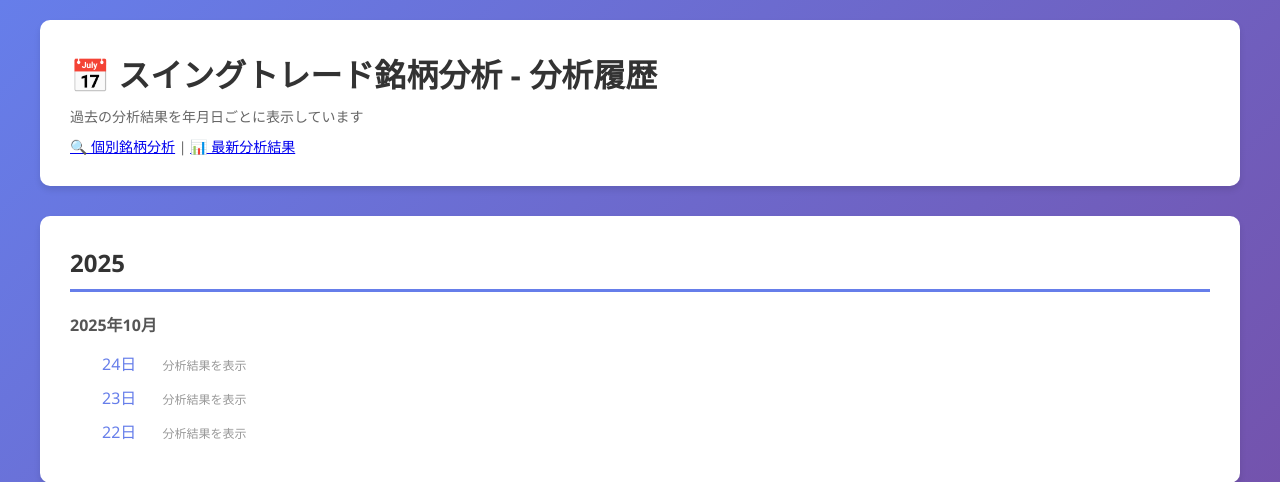
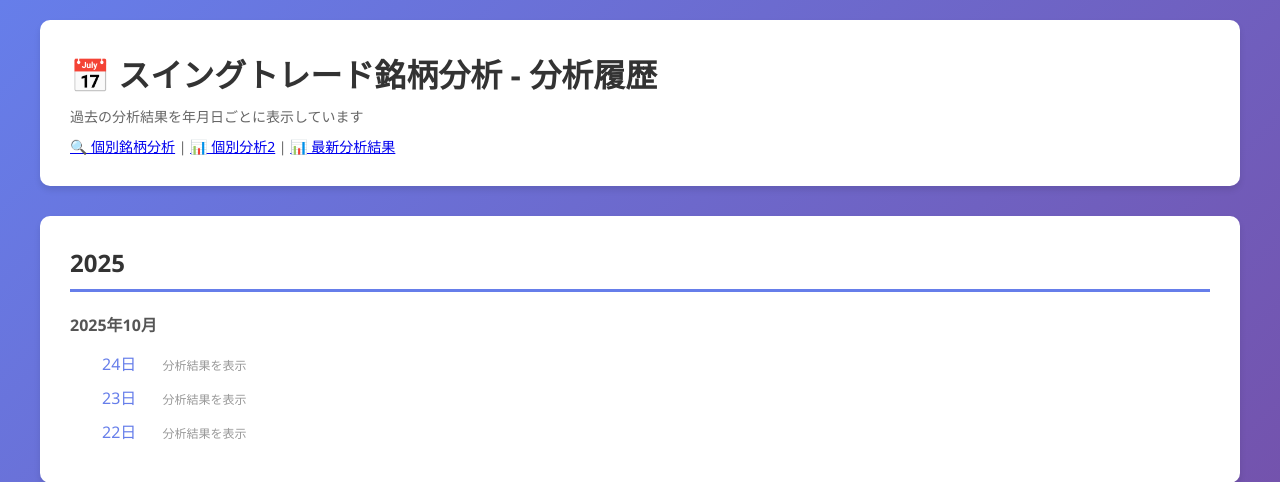
Before and after one commit to davis007/stock_screener, a PHP site: page / in a window 1280 px wide. Shown: the top 482 px of the page. Run offline with PHP 8.4, Linux system fonts and the light colour scheme; data comes from the database, SQL or seed files in the repository.

Commit message:
個別解析スクリプト完成

```diff
--- a/index.php
+++ b/index.php
@@ -150,7 +150,10 @@ foreach ($date_groups as &$year_data) {
 			<p>過去の分析結果を年月日ごとに表示しています</p>
 			<p style="margin-top: 10px;">
 				<a href="Individual.php">🔍 個別銘柄分析</a> |
+				<a href="comp.php">📊 個別分析2</a> |
 				<a href="report.php">📊 最新分析結果</a>
+
+
 			</p>
 		</div>
 
```
